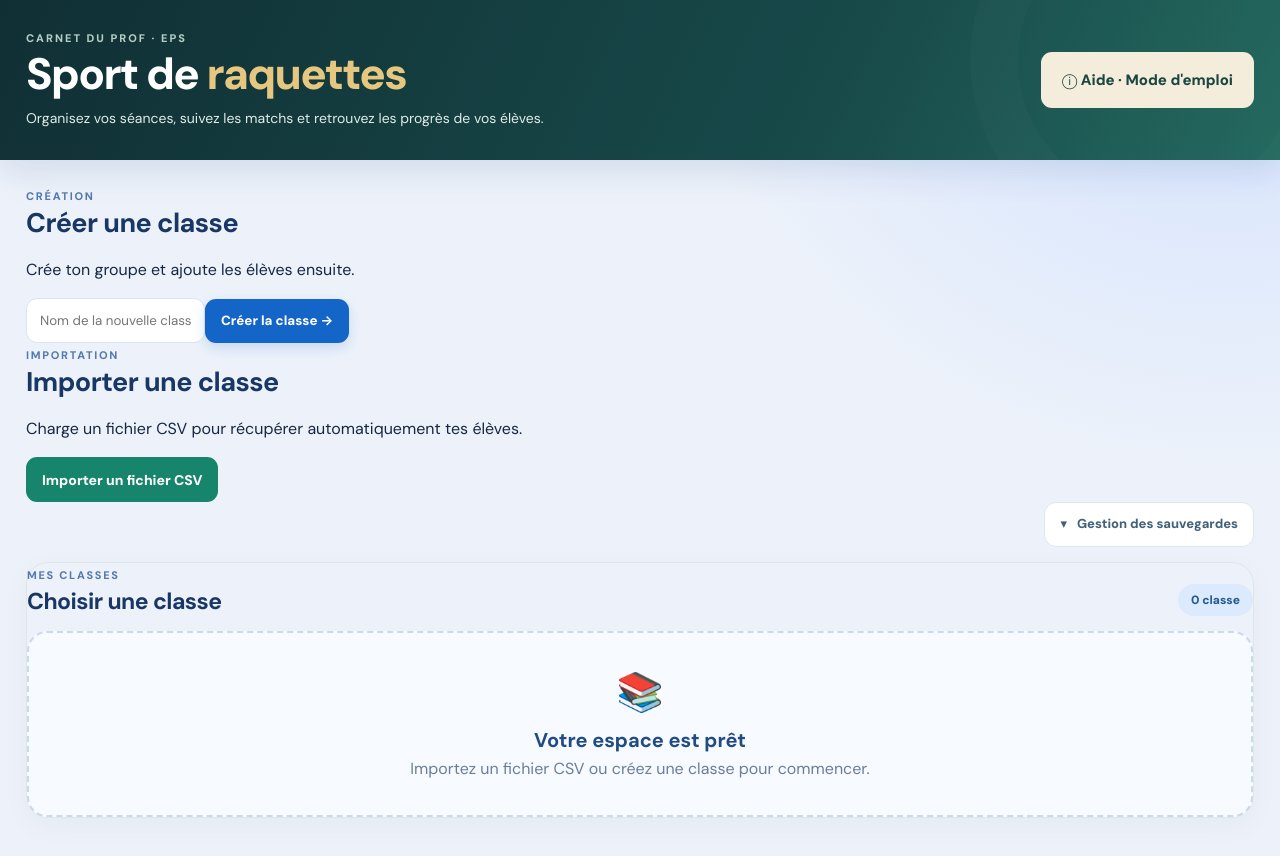
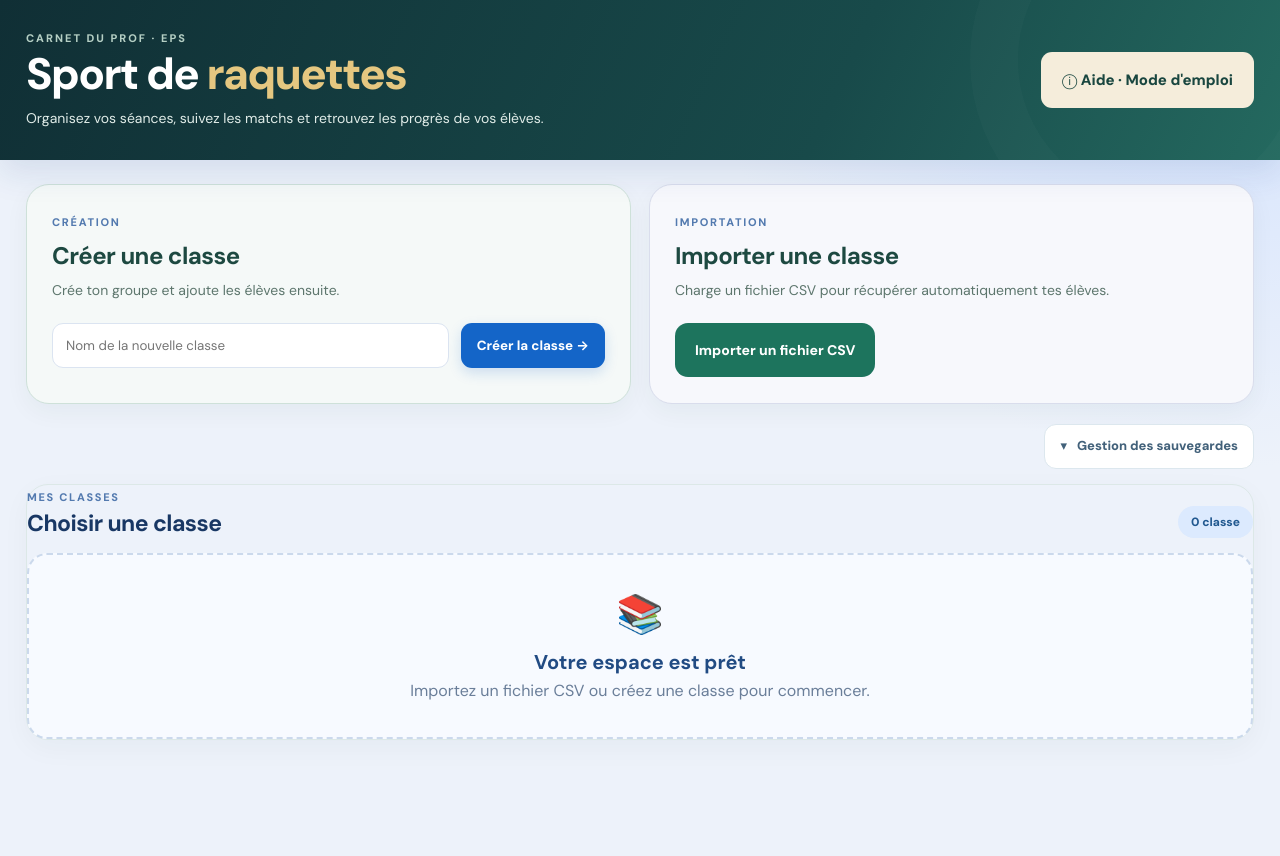
Before and after one commit to EPS-BARLETTA/Sports-de-raquettes-par-sexe, a React (Vite) app: page / in a window 1280 px wide. Shown: the top 856 px of the page. After the commit the page ends 832 px from the top, so only its background shows below. Built offline with nearby package versions, Linux system fonts and the light colour scheme.

Commit message:
Styliser cartes accueil, header de classe et classements par sexe

```diff
--- a/src/app.css
+++ b/src/app.css
@@ -163,3 +163,8 @@
 .raquettes-app .court-help{border:1px solid #e9dbbd!important;border-radius:15px!important;background:#fcf9f0!important;color:#715e39!important}
 .raquettes-app .help-dialog{border-radius:24px!important;border:1px solid #cbdeda;padding:30px!important;box-shadow:0 28px 75px #082b2952}
 .help-dialog .help-intro{color:#657c75;font-size:15px;max-width:630px}.raquettes-app .help-sections{gap:14px}.raquettes-app .help-sections section{background:#f8fbfa!important;border:1.5px solid #dce8e4!important;border-left:4px solid #6a9c89!important;border-radius:16px!important;padding:20px!important}.raquettes-app .help-sections h3{color:#214f43!important;font-size:17px!important}.raquettes-app .help-sections p{color:#506962!important;font-size:14px!important;line-height:1.65!important}
+
+.welcome-actions{display:grid;grid-template-columns:1fr 1fr;gap:18px;margin:20px 0}.welcome-action{background:#f5f9f8;border:1.5px solid #cee1d9;border-radius:23px;padding:25px;min-height:220px;box-shadow:0 8px 25px #123e340c}.welcome-action.import-action{background:#f7f8fc;border-color:#d9ddec}.welcome-action h2{margin:9px 0!important;font-size:24px!important;color:#1d4941!important}.welcome-action p{font-size:14px;color:#5d766d;margin:0 0 22px}.welcome-fields{display:flex;gap:12px;flex-wrap:wrap}.welcome-fields input{flex:1;min-width:195px}.welcome-action .csv-import{display:inline-flex;background:#1d745d!important;color:white!important;padding:14px 20px!important;min-height:54px;align-items:center;border-radius:13px!important;cursor:pointer}
+.raquettes-app .workspace-heading{background:linear-gradient(105deg,#f0f7f4,#f4f7fd)!important;border:1.5px solid #cddfd9!important;padding:21px!important;display:grid!important;grid-template-columns:auto 1fr auto;align-items:center;gap:26px}.workspace-identity{align-items:flex-start!important}.workspace-identity>span{font-size:10px!important;letter-spacing:1.3px;color:#648879!important}.workspace-identity strong{font-size:28px!important;color:#19483c!important}.workspace-identity small{font-size:13px;color:#5e8175}.workspace-counts{display:flex;gap:9px;flex-wrap:wrap}.workspace-counts span{font-size:14px;font-weight:800;color:#255948;background:#fff;border:1px solid #d1e4da;border-radius:12px;padding:12px 14px}.raquettes-app .return-classes{background:white!important;border:1px solid #cddfd9!important;color:#295c50!important;min-height:54px!important;font-size:15px!important}
+.ranking-actions{display:flex;gap:12px;flex-wrap:wrap;margin:18px 0}.raquettes-app .ranking-actions button{font-size:16px!important;min-height:58px!important;padding:15px 24px!important;background:#edf5f2!important;color:#245b48!important;border:1px solid #c9e1d5!important}.cycle-ranking{background:#f5f8fb;border:1.5px solid #d5e2ed;border-radius:19px;padding:22px;margin:12px 0 25px}.ranking-scroll{overflow-x:auto}.cycle-ranking table{width:100%;border-collapse:collapse;min-width:710px}.cycle-ranking th,.cycle-ranking td{padding:12px;text-align:left;border-bottom:1px solid #dce7ee}.cycle-ranking th{color:#43657b;font-size:13px}.cycle-ranking td{font-size:14px}
+@media(max-width:850px){.welcome-actions{grid-template-columns:1fr}.raquettes-app .workspace-heading{grid-template-columns:1fr;gap:12px}.workspace-counts{justify-content:flex-start}}
```
